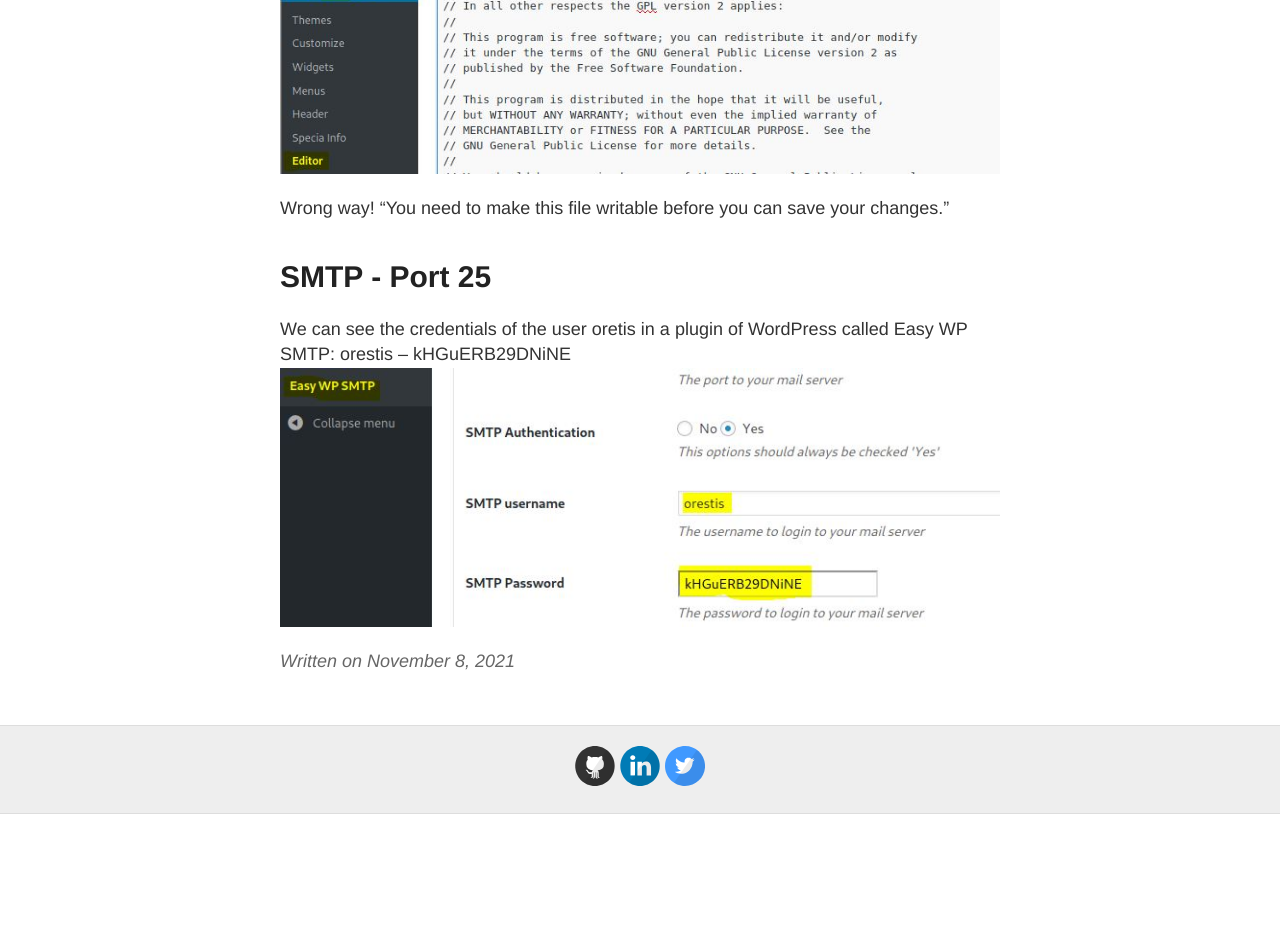
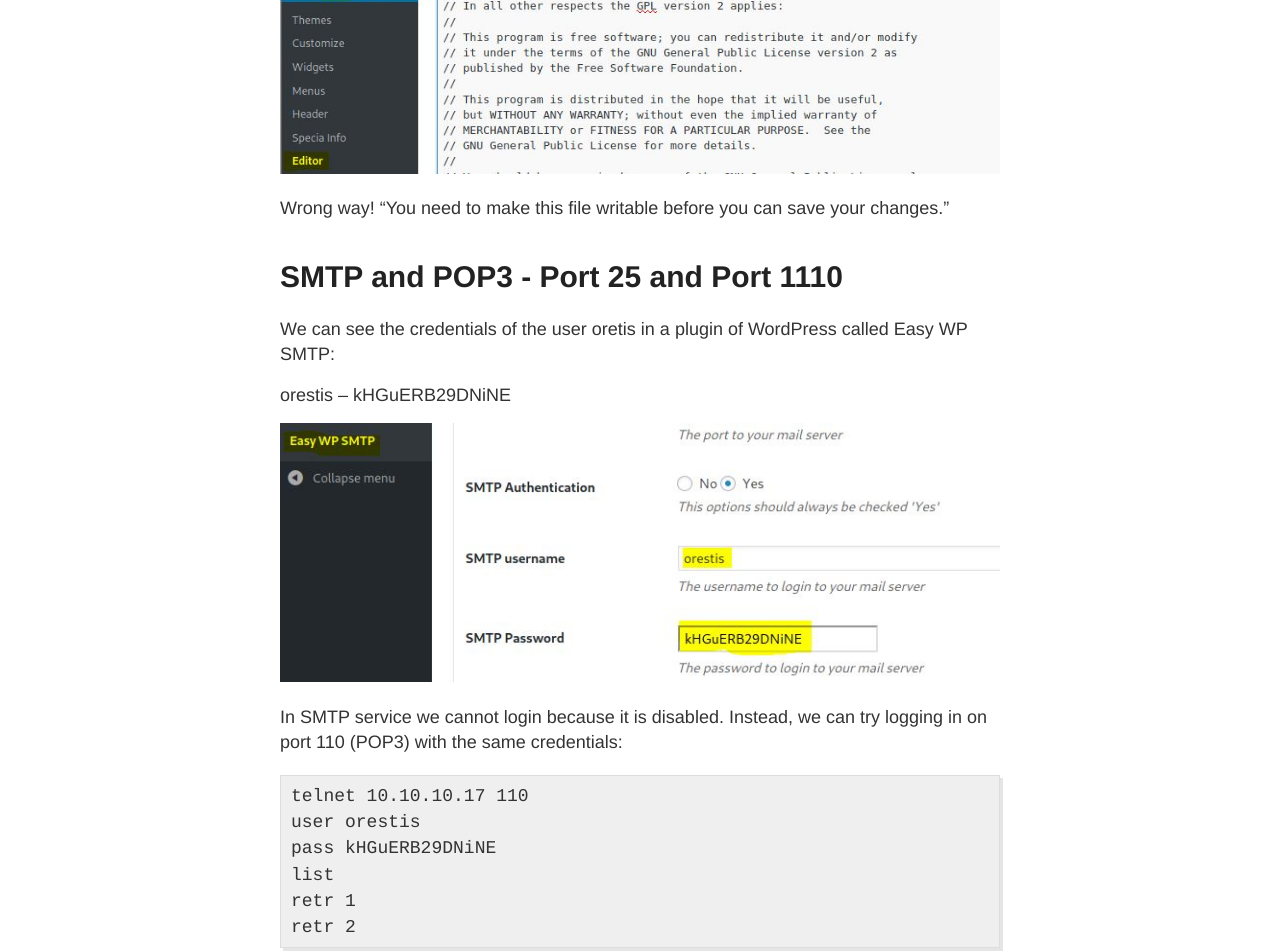
Before and after one commit to jostey/jostey.github.io, a Jekyll site: the page built from _posts/2021-11-8-Brainfuck-HTB.md, in a window 1280 px wide and 1400 px high, scrolled down 4533 px. Shown: the top 952 px of the window. Built offline with Jekyll 4.4.1, drawn with Linux system fonts in a browser that asks for light colours; before the commit the page ends 5347 px from its top, so only the background shows below that; grey boxes are pictures that could not be loaded.

Commit message:
Update 2021-11-8-Brainfuck-HTB.md

```diff
--- a/_posts/2021-11-8-Brainfuck-HTB.md
+++ b/_posts/2021-11-8-Brainfuck-HTB.md
@@ -74,7 +74,23 @@ We must edit the IP and port (if you want) with the php-reverse-shell (pentestmo
 
 Wrong way! "You need to make this file writable before you can save your changes."
 
-# SMTP - Port 25
+# SMTP and POP3 - Port 25 and Port 1110
 We can see the credentials of the user oretis in a plugin of WordPress called Easy WP SMTP:
+
 orestis -- kHGuERB29DNiNE
+
 ![smtp-credential]({{ site.baseurl }}/images/brainfuck/smtp-credential.jpg)
+
+In SMTP service we cannot login because it is disabled. Instead, we can try logging in on port 110 (POP3) with the same credentials:
+{% highlight shell %}
+telnet 10.10.10.17 110
+user orestis
+pass kHGuERB29DNiNE
+list
+retr 1
+retr 2
+{% endhighlight %}
+
+![pop3-1]({{ site.baseurl }}/images/brainfuck/pop3-1.jpg)
+![pop3-1.1]({{ site.baseurl }}/images/brainfuck/pop3-1.1.jpg)
+![pop3-2]({{ site.baseurl }}/images/brainfuck/pop3-2.jpg)
```
